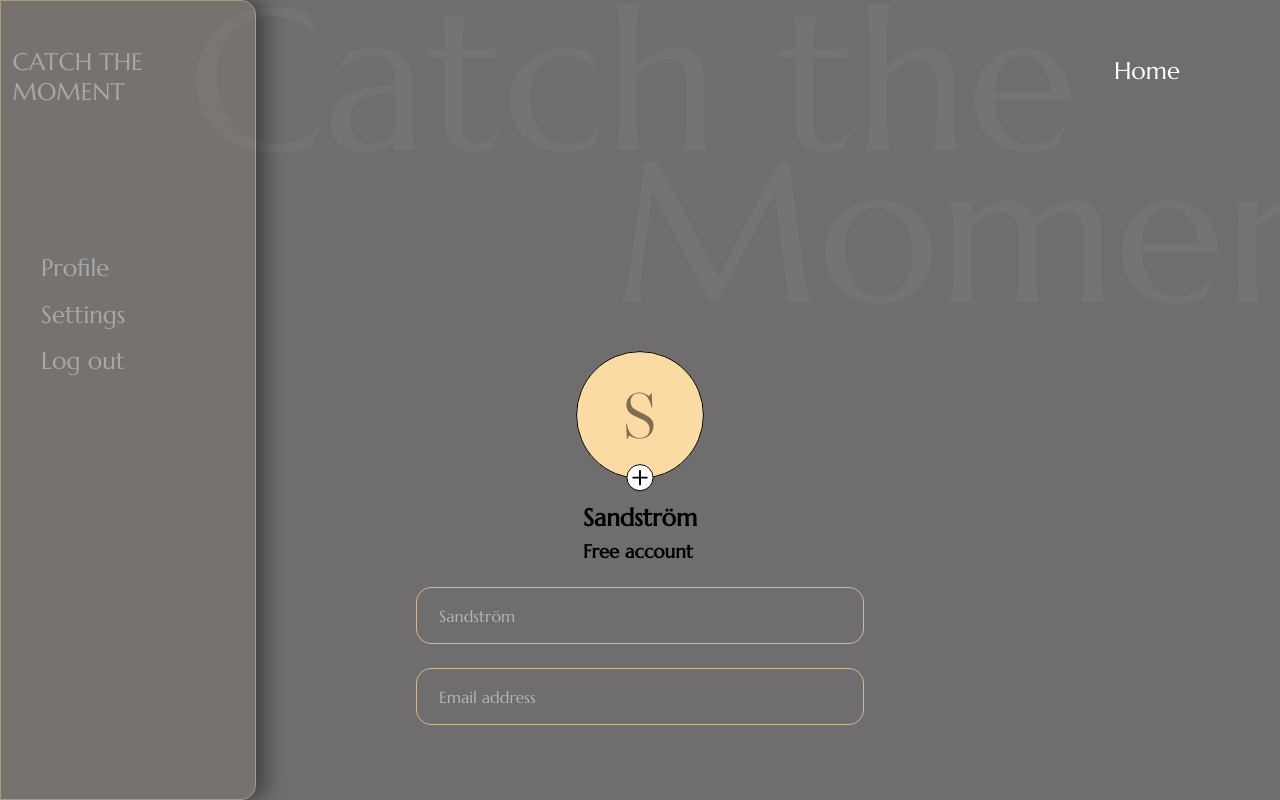
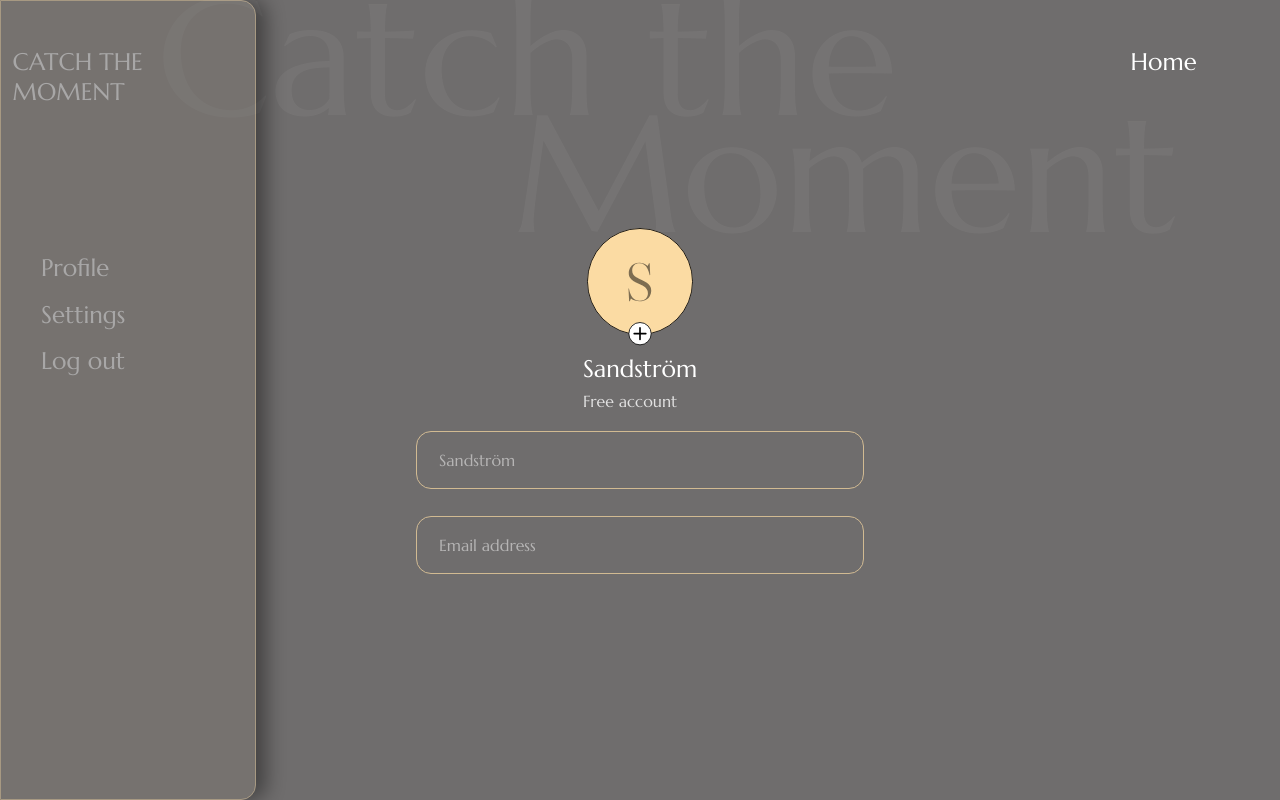
Before and after one commit to CMPetManager/CM-memory-seller, a React (Create React App) app: page /#/profile in a window 1280 px wide. Built offline with nearby package versions, Linux system fonts and the light colour scheme; a web font is replaced by a local one.

Commit message:
added adaptability, removed unnecessary styles

```diff
--- a/src/components/Profile/profile/Profile.css
+++ b/src/components/Profile/profile/Profile.css
@@ -8,9 +8,6 @@
   backdrop-filter: blur(7px);
   z-index: 10000;
 }
-.profile__body{
-/* width: 1389px; */
-}
 
 .profile__background {
   display: flex;
@@ -18,29 +15,33 @@
   font-family: "Inter";
   font-style: normal;
   font-weight: 400;
-  font-size: 200px;
-  line-height: 242px;
+  font-size: 13.02vw;
+  line-height: 0.7;
   color: #ebeae8;
   opacity: 0.05;
-  margin-top: -40px;
+  margin-top: 0px;
 }
 
 .profile__background_higher {
-  margin-left: 188px;
+  margin-left: 12.239vw;
 }
 
 .profile__background_below {
-  margin-top: -90px;
-  margin-left: 615px;
+  margin-left: 40.039vw;
 }
+
 .profile__home {
+  display: flex;
+  justify-content: flex-end;
+  width: 100%;
+  list-style: none;
+  padding-right: 6.51vw;
   position: absolute;
-  top: 56px;
-  right: 100px;
+  top: 3.645vw;
   font-family: "Marcellus";
   font-style: normal;
   font-weight: 400;
-  font-size: 24px;
+  font-size: 1.5rem;
   line-height: 30px;
   color: #ffffff;
 }
@@ -54,8 +55,8 @@
 }
 
 .profile__user-photo {
-  width: 128px;
-  height: 135px;
+  width: 8.33vw;
+  height: 8.37vw;
   position: relative;
   display: flex;
   flex-direction: column;
@@ -64,15 +65,15 @@
 }
 
 .profile__user-photo_user {
-  width: 128px;
-  height: 128px;
+  width: 8.33vw;
+  height: 8.33vw;
   border-radius: 50%;
 }
 
 .profile__user-photo_add-photo {
-  margin-top: -15px;
-  width: 28px;
-  height: 28px;
+  margin-top: -0.976vw;
+  width: 1.822vw;
+  height: 1.822vw;
 }
 
 .profile__user-photo_hiden {
@@ -87,18 +88,31 @@
 
 .profile__user-name h2 {
   margin-top: 14px;
+  color: #ffffff;
+  font-family: "Marcellus";
+  font-style: normal;
+  font-weight: 400;
+  font-size: 24px;
+  line-height: 30px;
 }
 
 .profile__user-name h3 {
   margin-top: 7px;
+  font-family: "Marcellus";
+  font-style: normal;
+  font-weight: 400;
+  font-size: 16px;
+  line-height: 20px;
+  color: #ffffff;
+  opacity: 0.8;
 }
 
 .profile__name-input {
-  margin-top: 24px;
+  margin-top: 1.56vw;
 }
 
 .profile__email-input {
-  margin-top: 36px;
+  margin-top: 2.34375vw;
 }
 
 .input_form {
--- a/src/components/Profile/profile/Profile.jsx
+++ b/src/components/Profile/profile/Profile.jsx
@@ -7,8 +7,6 @@ import { Link } from 'react-router-dom';
 import { useState } from 'react';
 
 const Profile = () => {
-  const [nameInput, setName] = useState('');
-  const [email, setEmail] = useState('');
   const [image, setImage] = useState();
   const [imageURL, setImageURL] = useState();
 
@@ -32,7 +30,7 @@ const Profile = () => {
           <p className='profile__background_below'>Moment</p>
         </div>
         <div className='profile__home'>
-          <Link to='../'>Home</Link>
+          <Link to='/albums'>Home</Link>
         </div>
         <div className='profile__user'>
           <div className='profile__user-photo'>
@@ -65,8 +63,7 @@ const Profile = () => {
                 type='text'
                 disabled
                 placeholder={userName}
-                className='input_form'
-                onChange={(e) => setName(e.target.value)}
+                className='input_form input'
               ></input>
             </div>
             <div className='profile__name-input'>
@@ -75,8 +72,7 @@ const Profile = () => {
                 placeholder='Email address'
                 type='text'
                 disabled
-                className='input_form'
-                onChange={(e) => setEmail(e.target.value)}
+                className='input_form input'
               ></input>
             </div>
           </div>
```
